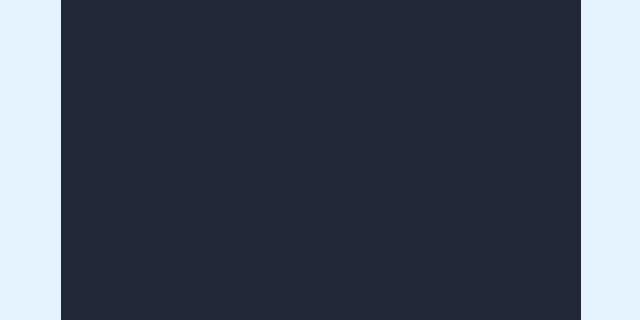
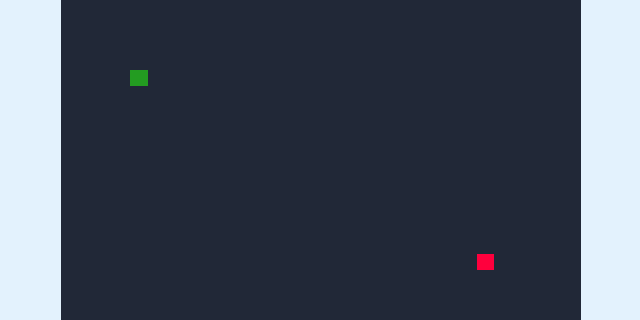
Before and after one commit to diego-fernando-bz/Formulario-Registro-Pasos, a plain HTML site: page juego-Snake-web/index.html in a window 1280 px wide. Shown: the part 259-579 px from the top of the page, 319-959 px from the left. Drawn offline with Linux system fonts and the light colour scheme.

Commit message:
creo a la serpiente

```diff
--- a/juego-Snake-web/logica.js
+++ b/juego-Snake-web/logica.js
@@ -0,0 +1,20 @@
+const playBoard = document.querySelector(".play-board")
+
+let foodx, foody;
+let snakex = 5, snakey =10;
+
+const changFoodPosition = () => {
+    foodx = Math.floor(Math.random() * 30) + 1;
+    console.log(foodx);
+    foody = Math.floor(Math.random() * 30) + 1;
+}
+
+
+const initGame = () => {
+    let htmlMarkup = `<div class="food" style="grid-area: ${foody} /  ${foodx}"> </div>`;
+    htmlMarkup += `<div class="head" style="grid-area: ${snakey} /  ${snakex}"> </div>`;
+    playBoard.innerHTML = htmlMarkup;
+
+}
+changFoodPosition();
+initGame();
--- a/juego-Snake-web/style.css
+++ b/juego-Snake-web/style.css
@@ -39,3 +39,11 @@ background: #212837;
 display: grid;
 grid-template: repeat(30, 1fr) / repeat(30, 1fr);  /*crea la cuadricula del escenario*/
 }
+
+.play-board .food{
+    background: #ff003d;
+}
+
+.play-board .head{
+    background: #239c21;
+}
```
